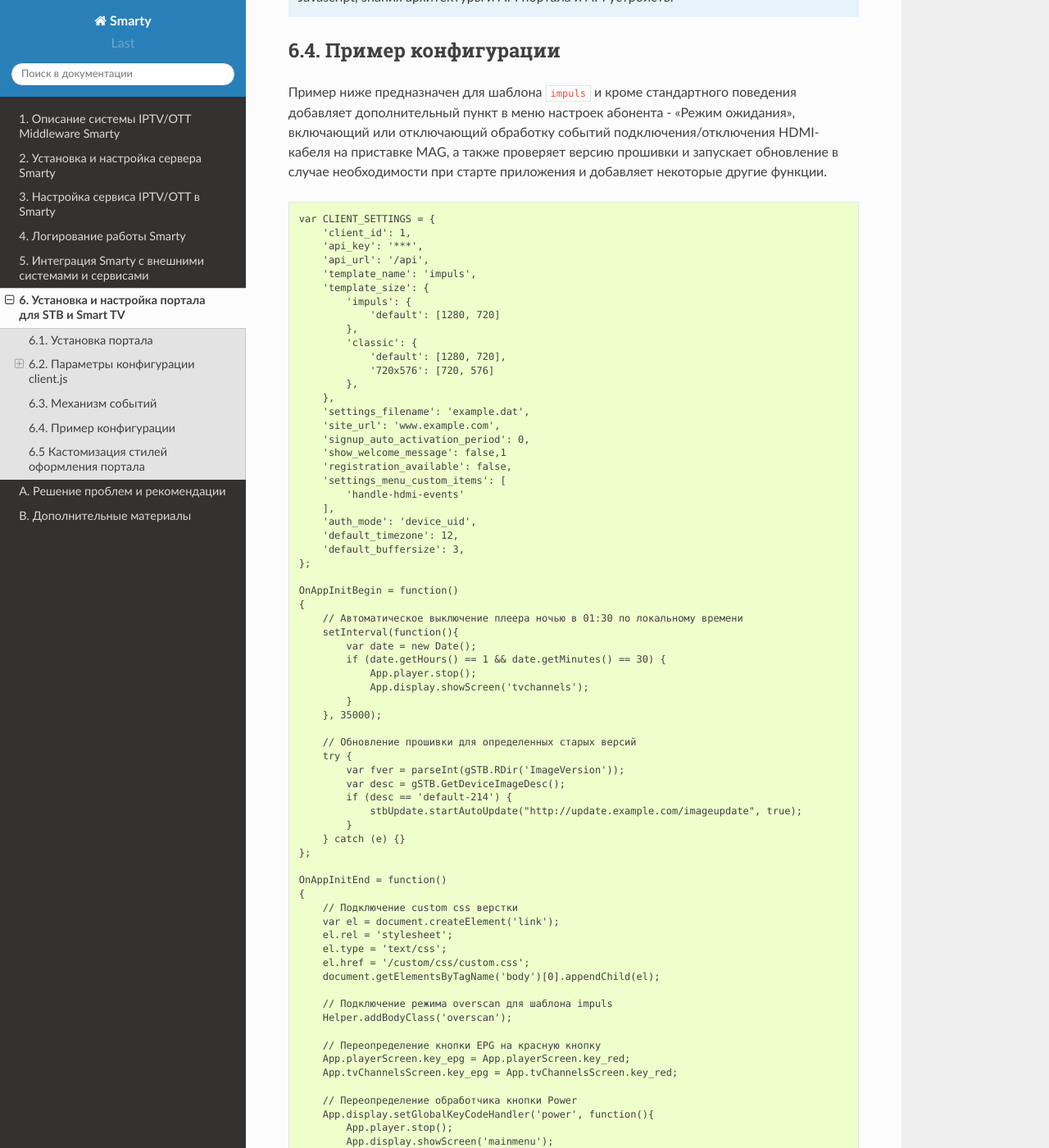
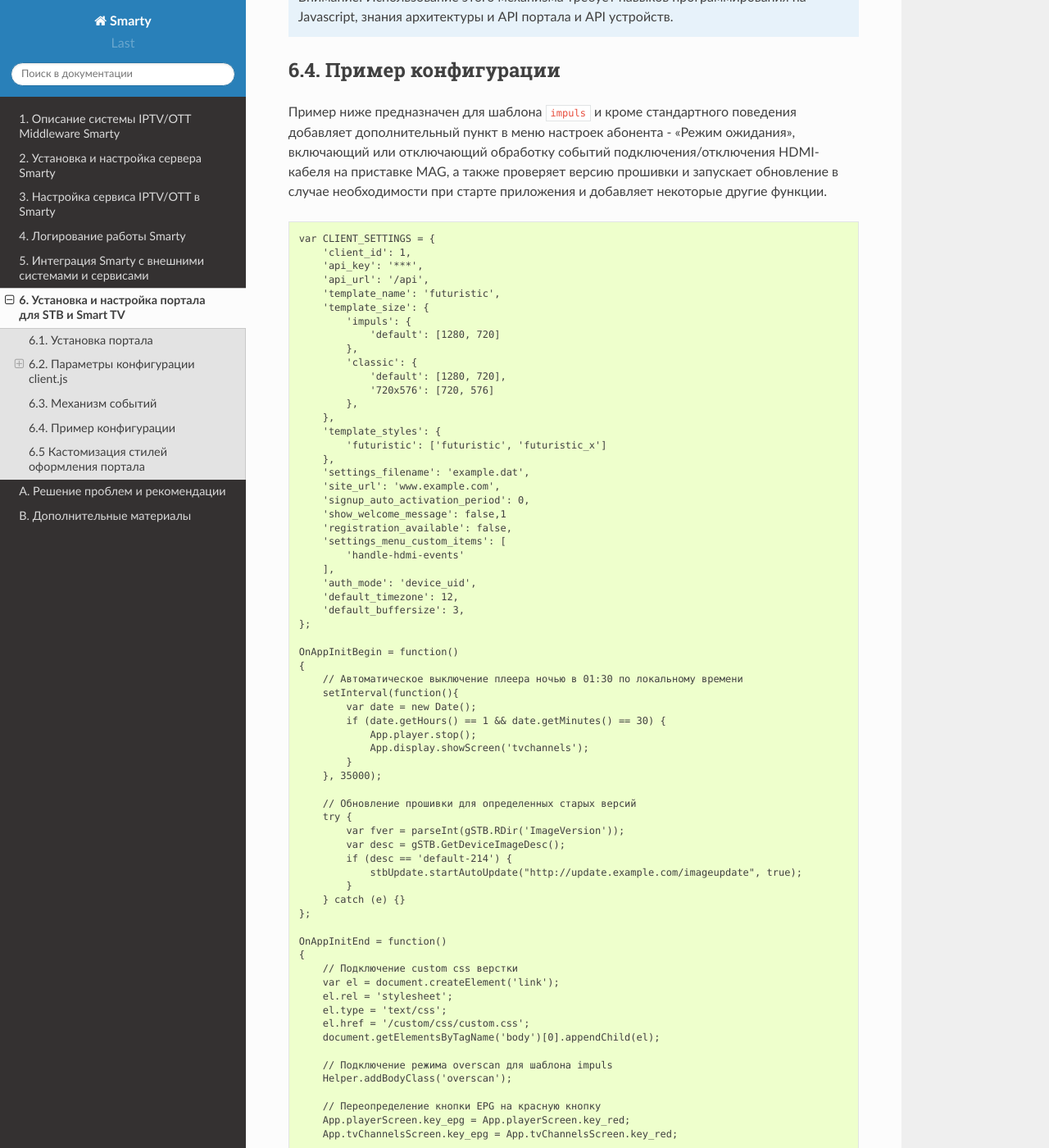
Before and after one commit to sergey-yakovlev/smarty-docs, a Sphinx documentation site: the page built from source/portal_setup.rst, in a window 1280 px wide and 1400 px high, scrolled down 14678 px. Shown: the whole window at 82% size. Built offline with Sphinx 7.4.7 and the Read the Docs theme 2.0.0, drawn with Linux system fonts in a browser that asks for light colours; some of the changed text lies outside the part shown.

Commit message:
Update portal_setup.rst

```diff
--- a/source/portal_setup.rst
+++ b/source/portal_setup.rst
@@ -713,7 +713,7 @@
         'client_id': 1,
         'api_key': '***',
         'api_url': '/api',
-        'template_name': 'impuls',
+        'template_name': 'futuristic',
         'template_size': {
             'impuls': {
                 'default': [1280, 720]
@@ -722,6 +722,9 @@
                 'default': [1280, 720],
                 '720x576': [720, 576]
             },
+        },
+        'template_styles': {
+            'futuristic': ['futuristic', 'futuristic_x']
         },
         'settings_filename': 'example.dat',
         'site_url': 'www.example.com',
```
Also changed, not shown: other parts of source/portal_setup.rst (+2 -2 lines).
